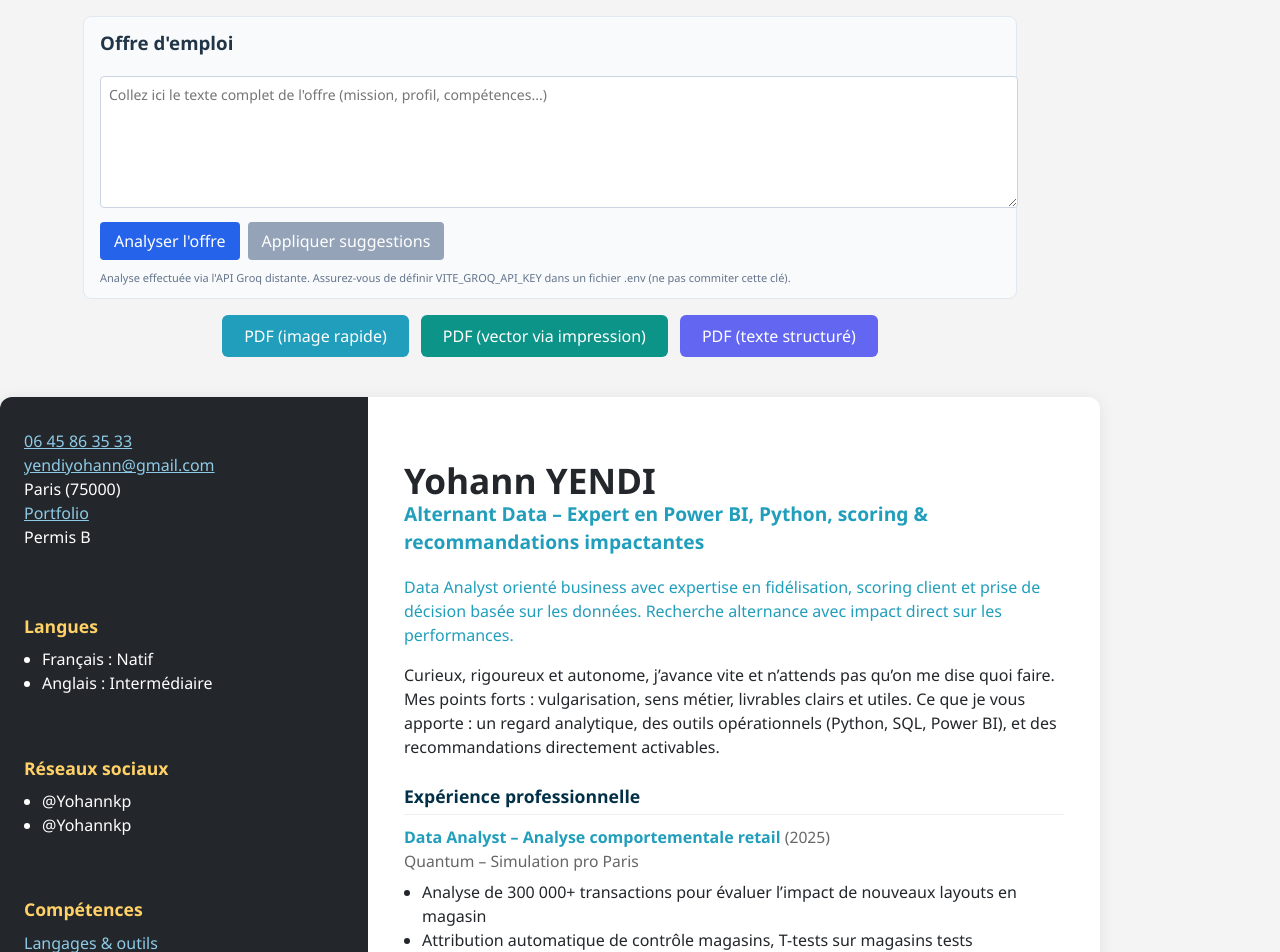
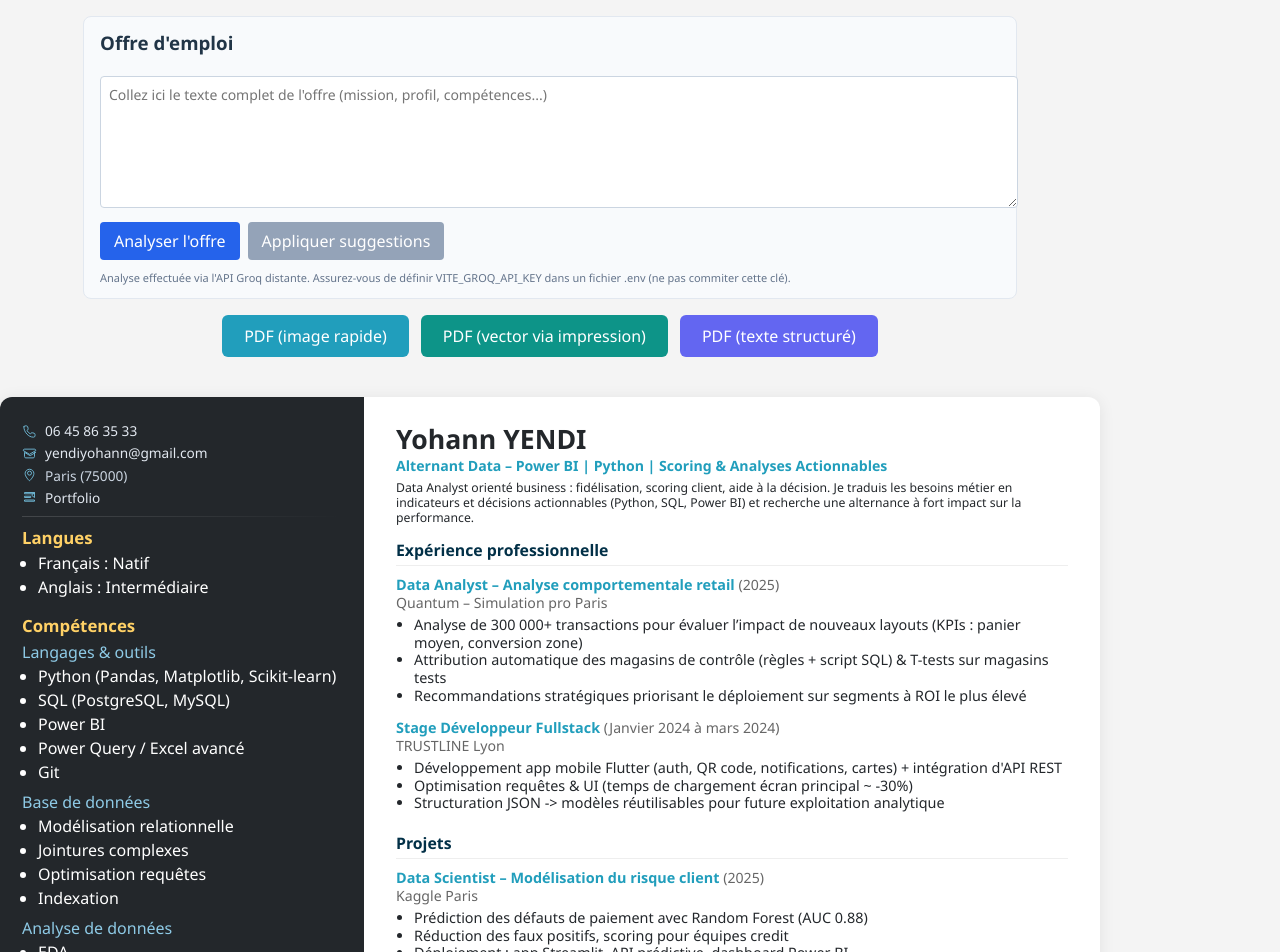
Before and after one commit to Yohannkp/CV-Generator, a React (Vite) app: page / in a window 1280 px wide. Shown: the top 952 px of the page. Built offline with nearby package versions, Linux system fonts and the light colour scheme.

Commit message:
feat: remplacement complet des compétences par suggestions + redistribution mots clés, design contact, mode compact, filtrage avancé

```diff
--- a/src/App.css
+++ b/src/App.css
@@ -18,10 +18,10 @@ body {
   background: #23272b;
   color: #fff;
   width: 320px;
-  padding: 32px 24px;
+  padding: 26px 22px 26px; /* padding réduit */
   display: flex;
   flex-direction: column;
-  gap: 24px;
+  gap: 10px; /* encore plus compact */
 }
 
 .cv-sidebar a {
@@ -30,49 +30,65 @@ body {
 }
 
 .sidebar-section h4 {
-  margin-bottom: 8px;
+  margin: 2px 0 4px; /* réduit l'espace autour du titre */
   color: #ffd166;
-  font-size: 1.1em;
+  font-size: 1.05em;
+  line-height: 1.1;
 }
 .sidebar-section ul {
-  margin: 0 0 12px 0;
-  padding-left: 18px;
+  margin: 0 0 6px 0; /* moins de marge après la liste */
+  padding-left: 16px;
 }
 .sidebar-section b {
   color: #8ecae6;
   font-weight: 500;
 }
 .sidebar-contact {
-  margin-bottom: 16px;
-  font-size: 1em;
+  margin-bottom: 0; /* pas d'espace supplémentaire */
+  font-size: 0.97em;
+  line-height: 1.15;
 }
+.sidebar-contact > div { margin-bottom: 2px; }
+.sidebar-contact > div:last-child { margin-bottom: 0; }
+
+/* Nouveau design contact */
+.sidebar-contact { display:flex; flex-direction:column; gap:4px; }
+.contact-item { display:flex; align-items:center; gap:8px; color:#e2e8f0; text-decoration:none; font-size:0.88em; line-height:1.18; }
+.contact-item svg { width:15px; height:15px; flex-shrink:0; stroke:#6fb9d6; stroke-width:1.5; fill:none; transition:stroke .2s ease, transform .2s ease; }
+.contact-item a { color:#e2e8f0; text-decoration:none; transition:color .2s ease; }
+.contact-item a:hover { color:#ffd166; text-decoration:underline; }
+.contact-item:hover svg { stroke:#ffd166; transform:translateY(-1px); }
+.contact-item span { color:#cbd5e1; }
+.contact-separator { height:1px; background:linear-gradient(90deg,rgba(255,255,255,0.15),rgba(255,255,255,0)); margin:4px 0 6px; }
 
 .cv-main {
   flex: 1;
-  padding: 40px 36px;
+  padding: 28px 32px 36px; /* réduit l'espace haut */
   color: #23272b;
+  font-size: 0.94em; /* réduction globale */
+  line-height: 1.28;
 }
 .cv-main h1 {
-  font-size: 2.2em;
-  margin-bottom: 0;
+  font-size: 2.0em; /* réduit */
+  margin: 0 0 2px 0; /* léger écart */
 }
 .cv-main h2 {
-  font-size: 1.2em;
+  font-size: 1.05em; /* réduit */
   color: #219ebc;
-  margin-top: 0;
-  margin-bottom: 18px;
+  margin: 0 0 8px 0; /* réduit */
 }
 .cv-profile {
-  font-weight: 500;
-  color: #219ebc;
-  margin-bottom: 8px;
+  font-weight: 400; /* normal */
+  color: #23272b; /* texte standard */
+  margin: 0 0 6px; /* paragraphe normal */
+  font-size: 0.9em; /* réduit */
 }
 .cv-description {
-  font-size: 1em;
-  margin-bottom: 24px;
+  font-size: 0.97em;
+  margin-bottom: 14px; /* moins d'espace avant expériences */
 }
 .cv-main section {
-  margin-bottom: 32px;
+  margin-bottom: 28px; /* compact global */
 }
 .cv-main h3 {
   color: #023047;
@@ -84,6 +100,15 @@ body {
 .cv-experience, .cv-projet, .cv-formation {
   margin-bottom: 18px;
 }
+
+/* Mode compact auto quand contenu dépasse une page */
+.cv-container.compact .cv-main { font-size:0.9em; line-height:1.24; }
+.cv-container.compact .cv-main h1 { font-size:1.85em; }
+.cv-container.compact .cv-main h2 { font-size:0.98em; margin-bottom:6px; }
+.cv-container.compact .cv-profile { font-size:0.85em; margin-bottom:4px; }
+.cv-container.compact .cv-main section { margin-bottom:22px; }
+.cv-container.compact .cv-experience, .cv-container.compact .cv-projet, .cv-container.compact .cv-formation { margin-bottom:14px; }
+.cv-container.compact .cv-experience ul, .cv-container.compact .cv-projet ul, .cv-container.compact .cv-formation ul { margin-top:4px; }
 .cv-experience b, .cv-projet b, .cv-formation b {
   color: #219ebc;
 }
--- a/src/App.jsx
+++ b/src/App.jsx
@@ -1,6 +1,6 @@
 
 
-import { useState, useRef } from 'react';
+import { useState, useRef, useEffect } from 'react';
 import jsPDF from 'jspdf';
 import html2canvas from 'html2canvas';
 import './App.css';
@@ -9,45 +9,56 @@ function App() {
   // Données du CV inspirées du design fourni (rendent éditables via setCvData)
   const [cvData, setCvData] = useState({
     nom: 'Yohann YENDI',
-    titre: 'Alternant Data – Expert en Power BI, Python, scoring & recommandations impactantes',
+  titre: 'Alternant Data – Power BI | Python | Scoring & Analyses Actionnables',
     contact: {
       telephone: '06 45 86 35 33',
       email: 'yendiyohann@gmail.com',
       adresse: 'Paris (75000)',
-      linkedin: 'https://www.datascienceportfol.io/yendiyohann',
-      permis: 'Permis B'
+      linkedin: 'https://www.linkedin.com/in/yohannkp',
+      portfolio: 'https://www.datascienceportfol.io/yendiyohann'
+      // Permis B supprimé de l'affichage prioritaire (faible valeur ATS)
     },
     langues: [
       { nom: 'Français', niveau: 'Natif' },
       { nom: 'Anglais', niveau: 'Intermédiaire' }
     ],
     reseaux: [
-      { nom: '@Yohannkp', type: 'Twitter' },
-      { nom: '@Yohannkp', type: 'LinkedIn' }
+      // Réseaux personnels retirés (peu d'impact ATS). Garder LinkedIn déjà dans contact.
     ],
     competences: {
-      outils: ['SQL', 'Python (Pandas, Matplotlib, Scikit-learn)', 'Power BI', 'Excel', 'Power query'],
-      baseDonnees: ['Modélisation relationnelle', 'jointures complexes', 'optimisation de requêtes'],
-      analyse: ['EDA', 'KPIs', 'corrélations', 'A/B Testing', 'scoring', 'modélisation prédictive'],
-      visualisation: ['Dashboards dynamiques', 'Data Visualization Tools', 'Data storytelling', 'rapports client (Pyramid Principle)', 'Data Visualization'],
-      ia: ['Classification', 'régression', 'Random Forest', 'XGBoost', 'Streamlit', 'Data Sets', 'Data Models'],
-      soft: ['Esprit analytique & sens business', 'Communication claire & vulgarisation', 'Curiosité & veille technologique', 'Autonomie & gestion des priorités', 'Travail en équipe & adaptabilité']
+      outils: [
+        'Python (Pandas, Matplotlib, Scikit-learn)',
+        'SQL (PostgreSQL, MySQL)',
+        'Power BI',
+        'Power Query / Excel avancé',
+        'Git'
+      ],
+      // Garder anciens identifiants utilisés par le rendu et la logique suggestions pour éviter les erreurs
+      baseDonnees: ['Modélisation relationnelle', 'Jointures complexes', 'Optimisation requêtes', 'Indexation'],
+      ia: ['Classification', 'Régression', 'Random Forest', 'XGBoost', 'Feature engineering'],
+      // Nouvelles catégories (alias) – pourront être exploitées plus tard
+      dataEngineering: ['Modélisation relationnelle', 'Jointures complexes', 'Optimisation requêtes', 'Indexation'],
+      ml: ['Classification', 'Régression', 'Random Forest', 'XGBoost', 'Feature engineering'],
+      analyse: ['EDA', 'KPIs & métriques business', 'A/B Testing', 'Scoring', 'Modélisation prédictive', 'Segmentation clients', 'Analyse rétention'],
+      visualisation: ['Dashboards Power BI', 'Data storytelling', 'Pyramid Principle', 'Rapports automatisés'],
+      business: ['Recueil des besoins', 'Gestion parties prenantes', 'Amélioration de processus', 'Priorisation ROI', 'Analyse fonctionnelle'],
+      soft: ['Analyse & sens business', 'Communication claire', 'Vulgarisation', 'Proactivité & autonomie', 'Travail en équipe']
     },
     certifications: [
       'Google Advanced Data Analytics',
       'IBM Data Analyst'
     ],
-    profil: "Data Analyst orienté business avec expertise en fidélisation, scoring client et prise de décision basée sur les données. Recherche alternance avec impact direct sur les performances.",
-    description: "Curieux, rigoureux et autonome, j’avance vite et n’attends pas qu’on me dise quoi faire. Mes points forts : vulgarisation, sens métier, livrables clairs et utiles. Ce que je vous apporte : un regard analytique, des outils opérationnels (Python, SQL, Power BI), et des recommandations directement activables.",
+  profil: "Data Analyst orienté business : fidélisation, scoring client, aide à la décision. Je traduis les besoins métier en indicateurs et décisions actionnables (Python, SQL, Power BI) et recherche une alternance à fort impact sur la performance.",
+  description: "",
     experiences: [
       {
         poste: 'Data Analyst – Analyse comportementale retail',
         entreprise: 'Quantum – Simulation pro Paris',
         dates: '2025',
         details: [
-          "Analyse de 300 000+ transactions pour évaluer l’impact de nouveaux layouts en magasin",
-          "Attribution automatique de contrôle magasins, T-tests sur magasins tests",
-          "Recommandations stratégiques pour le déploiement ciblé du nouveau layout"
+          'Analyse de 300 000+ transactions pour évaluer l’impact de nouveaux layouts (KPIs : panier moyen, conversion zone)',
+          'Attribution automatique des magasins de contrôle (règles + script SQL) & T-tests sur magasins tests',
+          'Recommandations stratégiques priorisant le déploiement sur segments à ROI le plus élevé'
         ]
       },
       {
@@ -55,11 +66,9 @@ function App() {
         entreprise: 'TRUSTLINE Lyon',
         dates: 'Janvier 2024 à mars 2024',
         details: [
-          "Développement app mobile Flutter (auth, QR code, notifications, cartes) + intégration d'API REST sécurisées",
-          "Optimisation UI & requêtes réseau (chargement écran principal ~ -30%)",
-          "Tracking basique des événements d’usage & erreurs (Firebase) + suivi crash rate",
-          "Structuration des réponses JSON en modèles réutilisables pour faciliter analyses ultérieures",
-          "Partage de métriques simples (sessions, rétention hebdo) avec l’équipe produit pour prioriser"
+          "Développement app mobile Flutter (auth, QR code, notifications, cartes) + intégration d'API REST",
+          "Optimisation requêtes & UI (temps de chargement écran principal ~ -30%)",
+          "Structuration JSON -> modèles réutilisables pour future exploitation analytique",
         ]
       }
     ],
@@ -138,16 +147,22 @@ function App() {
       const headStyles = Array.from(document.querySelectorAll('link[rel="stylesheet"], style'))
         .map(n=>n.outerHTML).join('\n');
       const cvHtml = cvRef.current.outerHTML;
-      const printCSS = `@page { size:A4; margin:6mm 6mm 8mm; }\n`
-        + `:root{--fs:14.2px; --h1:2.0em; --h2:1.06em; --lh:1.30; --secGap:34px; --blockGap:17px; --pGap:28px;}\n`
+      const printCSS = `@page { size:A4; margin:2.8mm 6mm 8mm; }\n` /* top margin further reduced (was 4mm) */
+        + `:root{--fs:13.8px; --h1:1.85em; --h2:0.99em; --lh:1.28; --secGap:32px; --blockGap:16px; --pGap:23px;}\n`
         + `html,body{background:#fff; -webkit-print-color-adjust:exact; print-color-adjust:exact; font-size:var(--fs);}`
         + `\n.controls,button,textarea{display:none!important;}`
         + `\n.cv-container{box-shadow:none!important; width:${DESIGN_WIDTH_MM}mm!important; max-width:${DESIGN_WIDTH_MM}mm!important; margin:0 auto!important; border-radius:0!important; display:flex;}`
-        + `\n.cv-sidebar{flex:0 0 205px; padding:24px 14px 26px; font-size:0.9em;}`
-        + `\n.cv-main{flex:1; padding:36px 22px 34px 24px;}`
+  + `\n.cv-sidebar{flex:0 0 205px; padding:10px 14px 24px; font-size:0.9em;}` /* reduced top padding */
+  + `\n.cv-main{flex:1; padding:12px 20px 30px 22px;}` /* reduced top padding */
+  + `\n.cv-sidebar .contact-item{display:flex;align-items:center;gap:6px;color:#e2e8f0;font-size:0.82em;line-height:1.14;}`
+  + `\n.cv-sidebar .contact-item svg{width:12px;height:12px;stroke:#6fb9d6;stroke-width:1.4;fill:none;}`
+  + `\n.cv-sidebar .contact-item a{color:#6fb9d6;text-decoration:none;}`
+  + `\n.cv-sidebar .contact-item a:hover{color:#d4b152;text-decoration:underline;}`
+  + `\n.cv-sidebar .contact-item span{color:#cbd5e1;}`
+  + `\n.cv-sidebar .contact-separator{height:1px;background:linear-gradient(90deg,rgba(255,255,255,0.18),rgba(255,255,255,0));margin:4px 0 6px;}`
         + `\n.cv-sidebar, .cv-main{line-height:var(--lh);}`
-        + `\n.cv-main h1{margin:0 0 8px; font-size:var(--h1);}`
-        + `\n.cv-main h2{margin:0 0 16px; font-size:var(--h2);}`
+  + `\n.cv-main h1{margin:0 0 2px; font-size:var(--h1);}`
+  + `\n.cv-main h2{margin:0 0 8px; font-size:var(--h2);}`
         + `\n.cv-main section{margin-bottom:var(--secGap);}`
         + `\n.cv-experience, .cv-projet, .cv-formation{margin-bottom:var(--blockGap);}`
         + `\nul{margin-top:6px!important;}`
@@ -242,6 +257,7 @@ function App() {
   const [rawGroq, setRawGroq] = useState('');
   const [showDebug, setShowDebug] = useState(false);
   const [experienceCible, setExperienceCible] = useState(0);
+  const [compact, setCompact] = useState(false); // mode compact auto quand trop de contenu
 
   // URL Groq directe (NE PAS exposer une clé sensible en production publique)
   const GROQ_ENDPOINT = 'https://api.groq.com/openai/v1/chat/completions';
@@ -373,8 +389,37 @@ function App() {
           return cleaned.length < 30;
         };
         motsCles.forEach(m=>{ if (keepReason(m)) cleaned.push(m); });
+        // Scoring heuristique pour ne garder que les plus pertinents
+        const offerLower = jobOfferText.toLowerCase();
+        const freqMap = new Map();
+        cleaned.forEach(w=>{
+          const lw = w.toLowerCase();
+          // fréquence approximative (compter occurrences séparées)
+          const re = new RegExp(`\\b${lw.replace(/[-/\\.*+?^${}()|[\]\\]/g,'\\$&')}\\b`, 'g');
+          const matches = offerLower.match(re);
+          freqMap.set(w, matches ? matches.length : 0);
+        });
+        const techBoostPatterns = /(python|sql|power bi|excel|api|kpi|scikit|random forest|xgboost|classification|régression|regression|dashboard|streamlit|feature|etl|cloud|docker|kubernetes|ml|ia|machine learning|segmentation|scoring|forecast|model|modèle)/i;
+        const competenceSets = new Set([
+          ...norm.suggestions.competences.outils.map(s=>s.toLowerCase()),
+          ...norm.suggestions.competences.analyse.map(s=>s.toLowerCase()),
+          ...norm.suggestions.competences.ia.map(s=>s.toLowerCase())
+        ]);
+        const scored = cleaned.map(w=>{
+          const lw = w.toLowerCase();
+            let score = 0;
+            score += (freqMap.get(w)||0) * 3; // poids fréquence
+            if (w.includes(' ')) score += 4; // expression multi-mots
+            if (techBoostPatterns.test(w)) score += 6; // pattern technique
+            if (/^[A-Z0-9]{2,}$/.test(w.replace(/[^A-Z0-9]/g,''))) score += 5; // acronyme
+            if (competenceSets.has(lw)) score += 5; // apparaît dans suggestions compétences
+            if (w.length > 14) score += 1; // termes longs (spécifiques)
+            return { w, score };
+        });
+        scored.sort((a,b)=> b.score - a.score);
+        const topKeywords = scored.slice(0,30).map(o=>o.w);
         const adapted = {
-          motsCles: cleaned.slice(0,50),
+          motsCles: topKeywords,
           suggestions: {
             titre: norm.suggestions.titre,
             competences: norm.suggestions.competences,
@@ -421,28 +466,20 @@ function App() {
     if (!analysis) return;
     // Appliquer compétences + titre + puces sur expérience choisie
     setCvData(prev => {
-      const next = { ...prev, competences: { ...prev.competences }, experiences: [...prev.experiences] };
+  const next = { ...prev, competences: { ...prev.competences }, experiences: [...prev.experiences] };
       const comp = next.competences;
-      const addFrontUnique = (arr, items, max=50) => {
-        if (!Array.isArray(items)) return;
-        const existingLower = new Set(arr.map(a=>a.toLowerCase()));
-        const nouveaux = [];
-        items.forEach(it=>{
-          if (it && !existingLower.has(it.toLowerCase())) {
-            nouveaux.push(it.trim());
-            existingLower.add(it.toLowerCase());
-          }
-        });
-        if (nouveaux.length) {
-          arr.unshift(...nouveaux); // prioriser les nouvelles
-        }
-        if (arr.length>max) arr.splice(max);
-      };
       const sugg = analysis.suggestions || {};
+      // Nouveau comportement : on efface toutes les catégories existantes et on ne garde QUE l'API
+      comp.outils = [];
+      comp.baseDonnees = [];
+      comp.analyse = [];
+      comp.visualisation = [];
+      comp.ia = [];
+      comp.soft = [];
       if (sugg.competences) {
-        addFrontUnique(comp.outils, sugg.competences.outils);
-        addFrontUnique(comp.analyse, sugg.competences.analyse);
-        addFrontUnique(comp.ia, sugg.competences.ia);
+        if (Array.isArray(sugg.competences.outils)) comp.outils = [...sugg.competences.outils];
+        if (Array.isArray(sugg.competences.analyse)) comp.analyse = [...sugg.competences.analyse];
+        if (Array.isArray(sugg.competences.ia)) comp.ia = [...sugg.competences.ia];
       }
       if (sugg.titre) next.titre = sugg.titre;
       // Expériences
@@ -458,9 +495,47 @@ function App() {
           next.experiences.push({ poste:'Expérience ajoutée', entreprise:'-', dates:new Date().getFullYear().toString(), details:[...puces] });
         }
       }
+        // Répartition des mots clés dans les catégories existantes
+        if (analysis.motsCles && analysis.motsCles.length) {
+          const stop = new Set(['carrefour','groupe','f/h','fh','alternance','contexte','datalab','marchands','services','recherche','activement','essor','partenariat']);
+          const addUnique = (arr, term) => {
+            if (!term) return; const t = term.trim(); if (!t) return;
+            if (!arr.some(x=>x.toLowerCase()===t.toLowerCase())) arr.push(t);
+          };
+          const categorize = (kw) => {
+            const k = kw.toLowerCase();
+            if (/python|sql|tableau|power bi|powerbi|excel|spark|d3|nosql|docker|kubernetes|cloud|cloudera|tensor|tensorflow|git/.test(k)) return 'outils';
+            if (/jointure|jointures|index|requete|requêtes|requete|requêtes|modélisation relationnelle|nosql|sql/.test(k)) return 'baseDonnees';
+            if (/segmentation|scoring|analyse|kpi|recommandation|clustering|prédictif|prédictive|predictive|modélisation prédictive|data science|data scientist/.test(k)) return 'analyse';
+              if (/visualisation|dataviz|dashboard|data storytelling|tableau|power bi|d3|rapport|report/.test(k)) return 'visualisation';
+            if (/machine learning|random forest|xgboost|deep learning|nlp|natural language processing|computer vision|tensor|tensorflow|clustering|classification|régression|regression|modélisation prédictive|segmentation/.test(k)) return 'ia';
+            if (/communication|travail en équipe|équipe|team|collabor|proactivité|autonomie|leadership|vulgarisation|sens business/.test(k)) return 'soft';
+            return null;
+          };
+          analysis.motsCles.forEach(kw => {
+            if (!kw) return; const low = kw.toLowerCase(); if (stop.has(low)) return;
+            const cat = categorize(kw);
+            if (cat && comp[cat]) addUnique(comp[cat], kw);
+          });
+        }
       return next;
     });
   };
+
+  // Observer la hauteur du CV et activer un mode compact si dépassement (cohérence tailles)
+  useEffect(() => {
+    const el = cvRef.current;
+    if (!el) return;
+    const threshold = 1180; // px (avant impression, correspond ~ à la hauteur printable)
+    const check = () => {
+      const h = el.scrollHeight;
+      setCompact(h > threshold);
+    };
+    check();
+    const ro = new ResizeObserver(check);
+    ro.observe(el);
+    return () => ro.disconnect();
+  }, [cvData]);
 
   return (
     <div>
@@ -528,15 +603,27 @@ function App() {
         <button onClick={()=>handleDownloadPDF('print')} style={{background:'#0d9488',color:'#fff',border:'none',borderRadius:6,padding:'10px 22px',cursor:'pointer'}}>PDF (vector via impression)</button>
   <button onClick={()=>handleDownloadPDF('text')} style={{background:'#6366f1',color:'#fff',border:'none',borderRadius:6,padding:'10px 22px',cursor:'pointer'}}>PDF (texte structuré)</button>
       </div>
-      <div className="cv-container" ref={cvRef}>
+  <div className={`cv-container ${compact ? 'compact' : ''}`} ref={cvRef}>
       <aside className="cv-sidebar">
         <div className="sidebar-section">
           <div className="sidebar-contact">
-    <div><b><a href={`tel:${cvData.contact.telephone.replace(/\s+/g,'')}`} style={{color:'#8ecae6', textDecoration:'underline'}}>{cvData.contact.telephone}</a></b></div>
-    <div><a href={`mailto:${cvData.contact.email}`} style={{color:'#8ecae6', textDecoration:'underline'}}>{cvData.contact.email}</a></div>
-            <div>{cvData.contact.adresse}</div>
-            <div><a href={cvData.contact.linkedin} target="_blank" rel="noopener noreferrer">Portfolio</a></div>
-            <div>{cvData.contact.permis}</div>
+            <div className="contact-item">
+              <svg viewBox="0 0 24 24"><path d="M3 5c0-1.1.9-2 2-2h2.2c.9 0 1.7.6 1.9 1.5l.7 2.8c.2.8-.1 1.6-.7 2.1l-1.2.9c1.2 2.4 3.2 4.4 5.6 5.6l.9-1.2c.5-.6 1.3-.9 2.1-.7l2.8.7c.9.2 1.5 1 1.5 1.9V19c0 1.1-.9 2-2 2h-1C10.7 21 3 13.3 3 4v1z"/></svg>
+              <a href={`tel:${cvData.contact.telephone.replace(/\s+/g,'')}`}>{cvData.contact.telephone}</a>
+            </div>
+            <div className="contact-item">
+              <svg viewBox="0 0 24 24"><path d="M4 5h16c1.1 0 2 .9 2 2v.3l-10 6-10-6V7c0-1.1.9-2 2-2Zm16 5.1V17c0 1.1-.9 2-2 2H6c-1.1 0-2-.9-2-2v-6.9l9 5.4 9-5.4Z"/></svg>
+              <a href={`mailto:${cvData.contact.email}`}>{cvData.contact.email}</a>
+            </div>
+            <div className="contact-item">
+              <svg viewBox="0 0 24 24"><path d="M12 2c3.9 0 7 3 7 6.8 0 5.1-6.2 11-6.5 11.3-.3.3-.8.3-1.1 0C11.2 19.8 5 13.9 5 8.8 5 5 8.1 2 12 2Zm0 3a3.2 3.2 0 0 0-3.2 3.2A3.2 3.2 0 0 0 12 11.4a3.2 3.2 0 0 0 3.2-3.2A3.2 3.2 0 0 0 12 5Z"/></svg>
+              <span>{cvData.contact.adresse}</span>
+            </div>
+            <div className="contact-item">
+              <svg viewBox="0 0 24 24"><path d="M4 4h16v2H4V4Zm0 6h10v2H4v-2Zm0 6h16v2H4v-2Zm12-9 4-3v8l-4-3Z"/></svg>
+              <a href={cvData.contact.portfolio} target="_blank" rel="noopener noreferrer">Portfolio</a>
+            </div>
+            <div className="contact-separator" />
           </div>
         </div>
         <div className="sidebar-section">
@@ -548,25 +635,17 @@ function App() {
           </ul>
         </div>
         <div className="sidebar-section">
-          <h4>Réseaux sociaux</h4>
-          <ul>
-            {cvData.reseaux.map((r, idx) => (
-              <li key={idx}>{r.nom}</li>
-            ))}
-          </ul>
-        </div>
-        <div className="sidebar-section">
           <h4>Compétences</h4>
           <b>Langages & outils</b>
           <ul>{cvData.competences.outils.map((c, idx) => <li key={idx}>{c}</li>)}</ul>
           <b>Base de données</b>
-          <ul>{cvData.competences.baseDonnees.map((c, idx) => <li key={idx}>{c}</li>)}</ul>
+          <ul>{(cvData.competences.baseDonnees||[]).map((c, idx) => <li key={idx}>{c}</li>)}</ul>
           <b>Analyse de données</b>
-          <ul>{cvData.competences.analyse.map((c, idx) => <li key={idx}>{c}</li>)}</ul>
+          <ul>{(cvData.competences.analyse||[]).map((c, idx) => <li key={idx}>{c}</li>)}</ul>
           <b>Visualisation & storytelling</b>
-          <ul>{cvData.competences.visualisation.map((c, idx) => <li key={idx}>{c}</li>)}</ul>
+          <ul>{(cvData.competences.visualisation||[]).map((c, idx) => <li key={idx}>{c}</li>)}</ul>
           <b>Machine Learning/IA</b>
-          <ul>{cvData.competences.ia.map((c, idx) => <li key={idx}>{c}</li>)}</ul>
+          <ul>{(cvData.competences.ia||[]).map((c, idx) => <li key={idx}>{c}</li>)}</ul>
           <b>Soft skills</b>
           <ul>{cvData.competences.soft.map((c, idx) => <li key={idx}>{c}</li>)}</ul>
         </div>
@@ -582,8 +661,8 @@ function App() {
       <main className="cv-main">
         <h1>{cvData.nom}</h1>
         <h2>{cvData.titre}</h2>
-        <p className="cv-profile">{cvData.profil}</p>
-        <p className="cv-description">{cvData.description}</p>
+  <p className="cv-profile">{cvData.profil}</p>
+  {cvData.description && <p className="cv-description">{cvData.description}</p>}
         <section>
           <h3>Expérience professionnelle</h3>
           {cvData.experiences.map((exp, idx) => (
```
